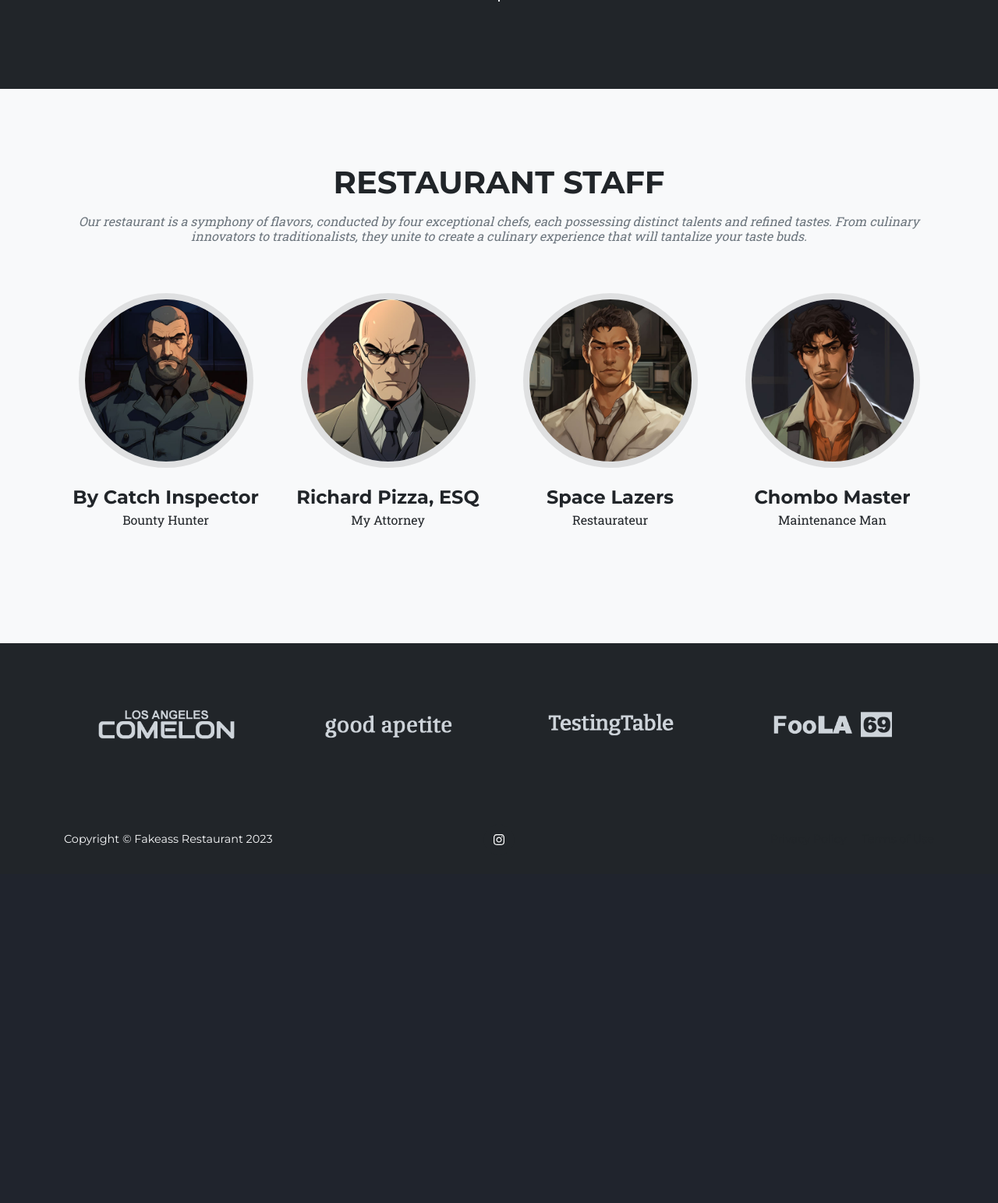
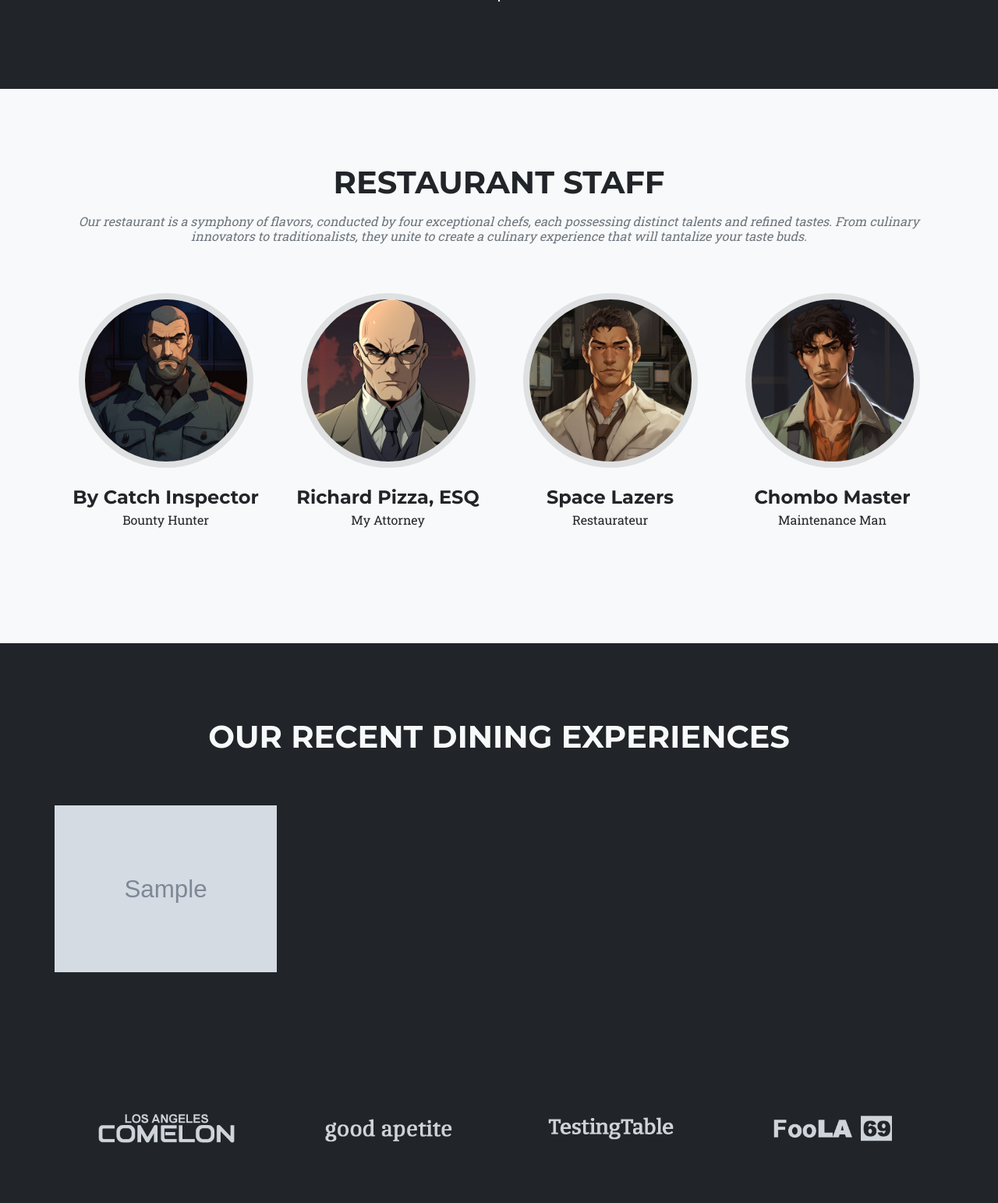
Before and after one commit to GerardoRitchey/FAR-Website, a Flask app: template templates/home.html in a window 1280 px wide. Shown: the part 3960-5503 px from the top of the page at 78% size. Before the commit the page ends 5044 px from the top, so only its background shows below. Run offline with Flask 3, Linux system fonts and the light colour scheme; the template is opened without the code that fills it: most values are stand-ins (such as "Sample title", 1, 10 or a date in 2020); grey boxes marked "Sample" are stand-in pictures; some libraries are stand-ins or nearby versions.

Commit message:
Instagram Image Support
Template updates to support rendering instagram images on the FAR website

```diff
--- a/templates/home.html
+++ b/templates/home.html
@@ -22,7 +22,11 @@
         <section class="page-section bg-light text-dark" id="team">
             {% include "home/section-4.html" %}
         </section>
-        <!-- Clients-->
+        <!-- Instagram Gallery -->
+        <section class="page-section" id="gallery">
+            {%include "home/instagram-gallery.html" %}
+        </section>
+        <!-- Featured In-->
         <section class="py-5" id="featured-in">
             {% include "home/section-5.html" %}
         </section>
--- /dev/null
+++ b/templates/home/instagram-gallery.html
@@ -0,0 +1,19 @@
+<div class="container">
+    <div class="text-center">
+        <h2 class="section-heading text-uppercase">Our Recent Dining Experiences</h2>
+        <h3 class="section-subheading fs-5"></h3>
+    </div>
+    <!-- Gallery -->
+    <div class="row">
+        {%for image1 in ig_images %}
+        <div class="col-lg-3 col-md-4 col-sm-6 px-0">
+            <div class="sq-ig-img-container" style="">
+                <div class="sq-ig-img-wrap">
+                    <a href="{{image1['media_url']}}" class="ig-lb-image" data-lightbox="FAR-Images" data-title="{{image1['caption']}}">
+                        <img src="{{image1['media_url']}}" class="img-fluid" alt="{{image1['caption']}}" style=""/>
+                    </a>
+                </div>
+            </div>
+        </div>
+        {%endfor %}
+    </div>
```
Also changed, not shown: templates/instagram.html (+36 -0 lines).
